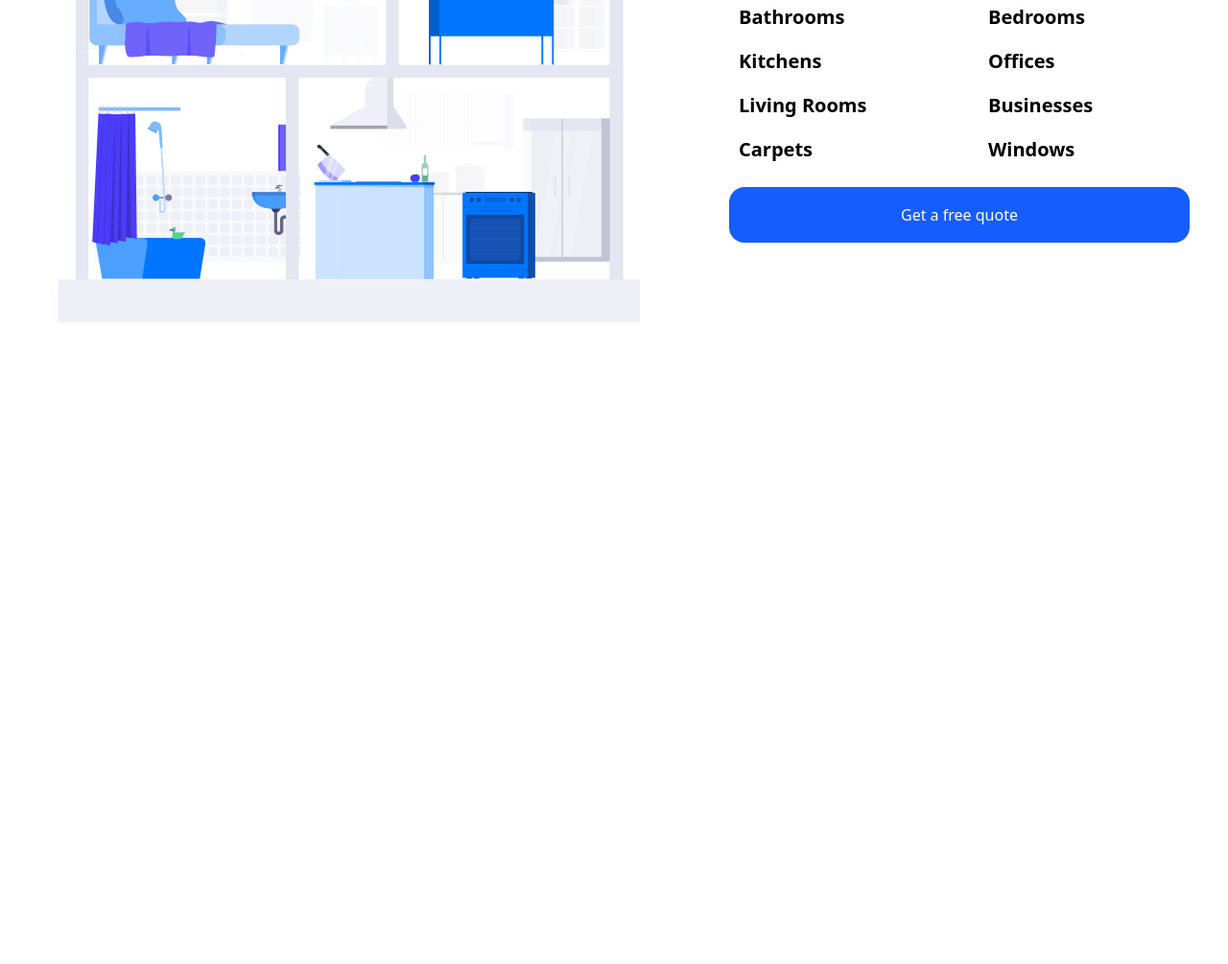
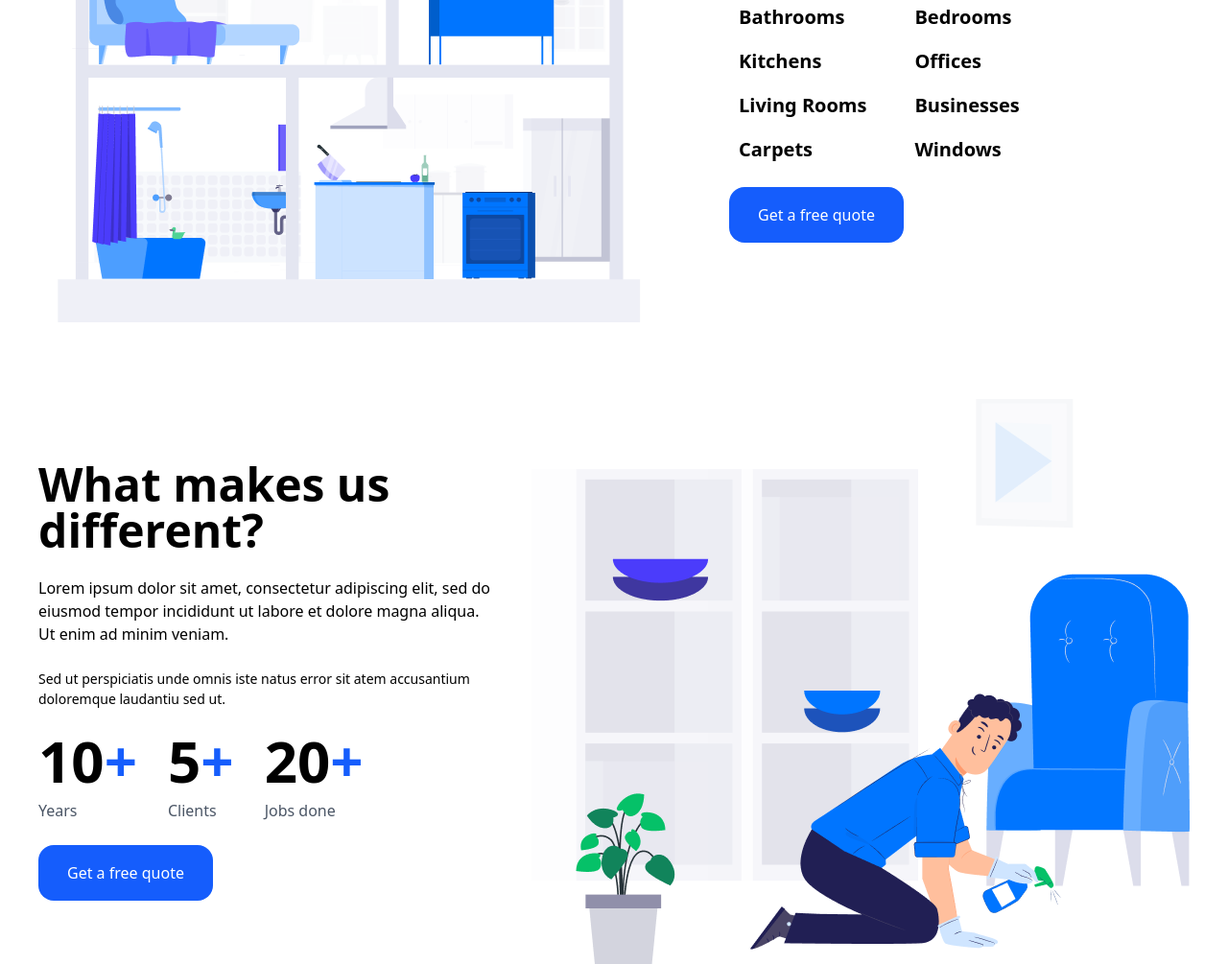
Before and after one commit to miryusuf899/tailwind1, a website: page index.html in a window 1280 px wide. Shown: the part 3433-4438 px from the top of the page at 96% size. Before the commit the page ends 3769 px from the top, so only its background shows below. Drawn offline with Linux system fonts and the light colour scheme.

Commit message:
section 6

```diff
--- a/index.html
+++ b/index.html
@@ -110,7 +110,7 @@
         <hr>
         <section class="flex justify-between items-center">
             <img src="./IMAGE (38).png" alt="">
-            <div class="flex flex-col w-[40%] gap-6 justify-items-start">
+            <div class="flex flex-col w-[40%] gap-6 items-start">
                 <h1 class="text-5xl font-bold">We cover all areas of <br> your home or office</h1>
                 <p>Lorem ipsum dolor sit amet, consectetur adipiscing elit, sed do eiusmod tempor incididunt ut labore et dolore magna aliqua. Ut enim ad minim veniam.</p>
                 <div class="grid grid-cols-2 gap-x-10 gap-y-4">
@@ -150,6 +150,29 @@
                 <button class="py-[17px] px-[30px] bg-blue-600 text-white rounded-2xl">Get a free quote</button>
             </div>
         </section>
+        <section class="flex justify-between items-center">
+            <div class="flex flex-col w-[40%] gap-6 items-start">
+                <h1 class="text-5xl font-bold">What makes us <br> different?</h1>
+                <p>Lorem ipsum dolor sit amet, consectetur adipiscing elit, sed do eiusmod tempor incididunt ut labore et dolore magna aliqua. Ut enim ad minim veniam.</p>
+                <p class="text-[14px]">Sed ut perspiciatis unde omnis iste natus error sit atem accusantium doloremque laudantiu sed ut.</p>
+                <div class="flex gap-8">
+                    <div class="flex flex-col gap-2.5 justify-items-start">
+                        <p class="font-bold text-6xl">10<span class="text-blue-600">+</span></p>
+                        <p class="text-gray-600">Years</p>
+                    </div>
+                    <div class="flex flex-col gap-2.5 justify-items-start">
+                        <p class="font-bold text-6xl">5<span class="text-blue-600">+</span></p>
+                        <p class="text-gray-600">Clients</p>
+                    </div>
+                    <div class="flex flex-col gap-2.5 justify-items-start">
+                        <p class="font-bold text-6xl">20<span class="text-blue-600">+</span></p>
+                        <p class="text-gray-600">Jobs done</p>
+                    </div>
+                </div>
+                <button class="py-[17px] px-[30px] bg-blue-600 text-white rounded-2xl">Get a free quote</button>
+            </div>
+            <img src="./IMAGE (40).png" alt="">
+        </section>
     </header>
 </body>
 </html>
```
Also changed, not shown: IMAGE (40).png (added), src/output.css.
